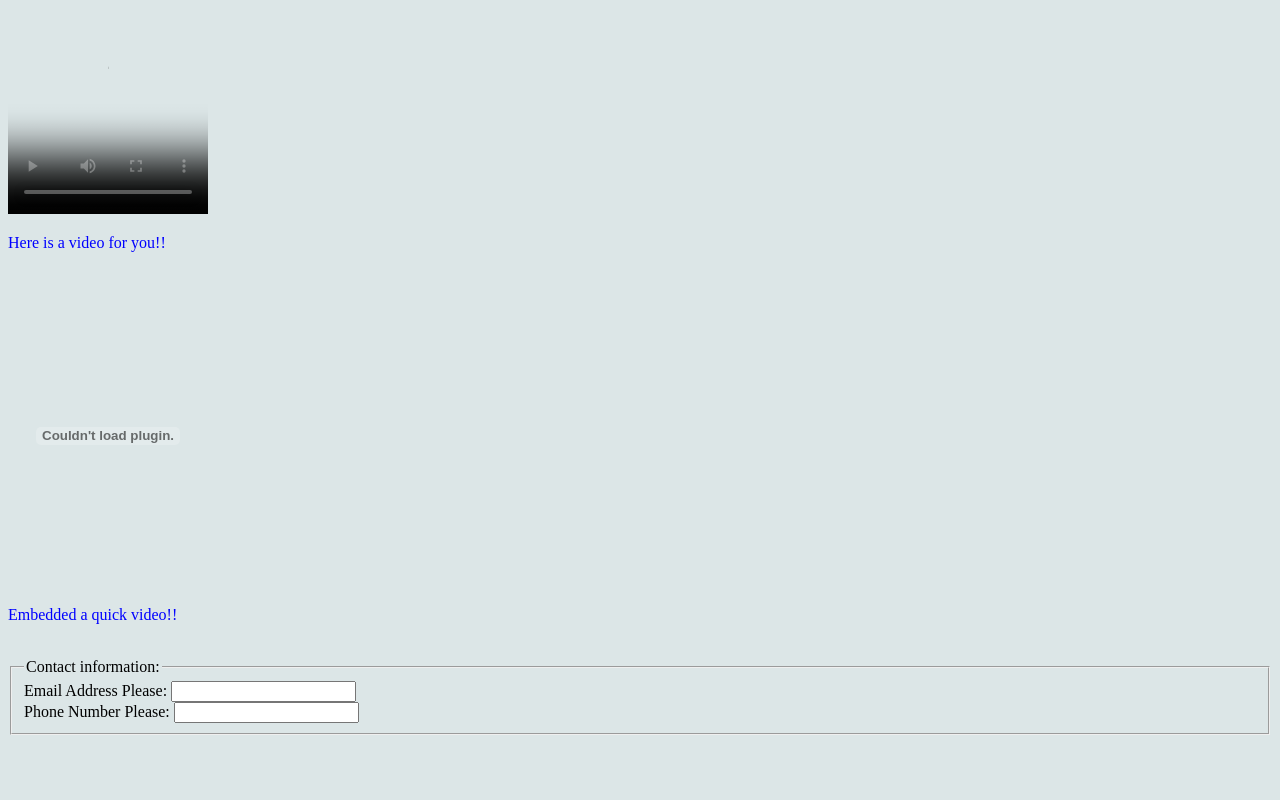
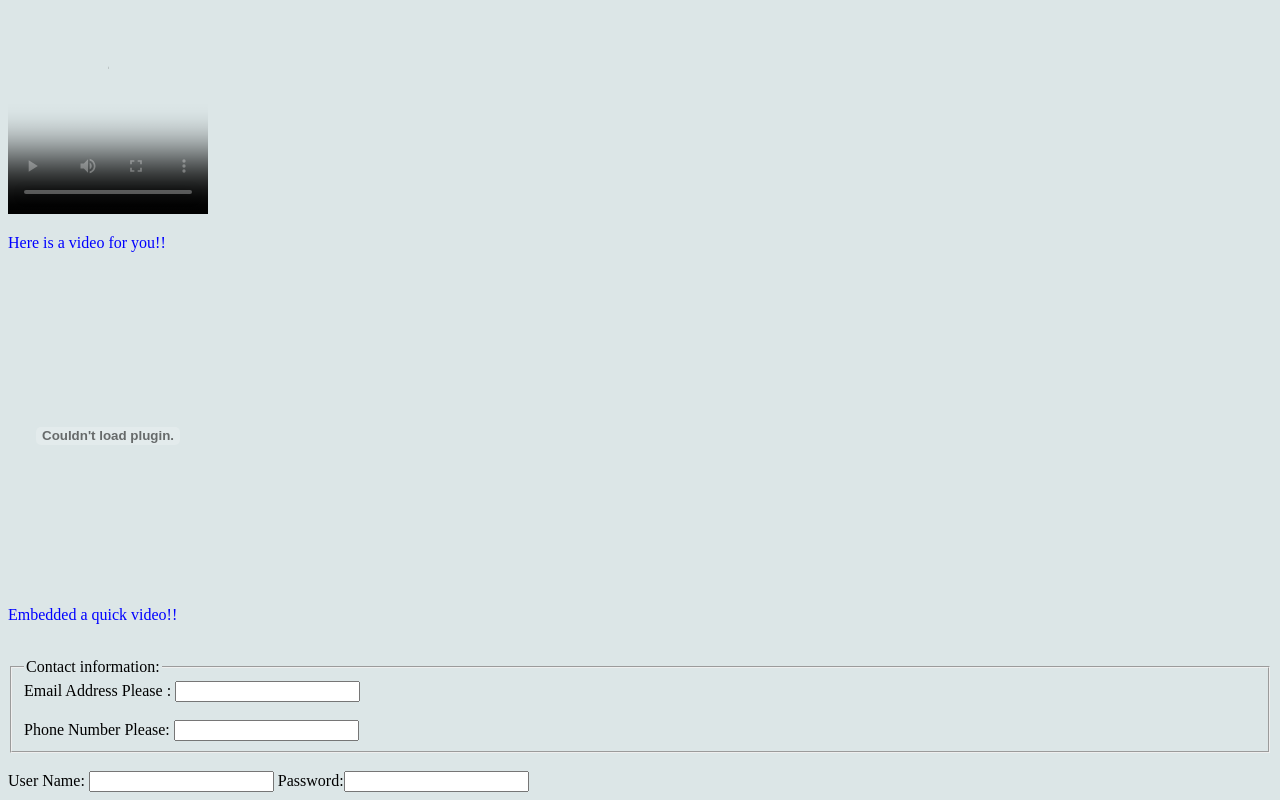
Before and after one commit to Adriantutuianu/Advanced-HTML-Course, a plain HTML site: page index.html in a window 1280 px wide. Shown: the part 1445-2245 px from the top of the page. Before the commit the page ends 2188 px from the top, so only its background shows below. Drawn offline with Linux system fonts and the light colour scheme; grey boxes are pictures that could not be loaded.

Commit message:
Input Username Password

```diff
--- a/index.html
+++ b/index.html
@@ -128,9 +128,15 @@
 		<form>
 			<fieldset size="30">
 				<legend>Contact information:</legend>
-				Email Address Please: <input type="text"><br>
-				Phone Number Please: <input type="text"><br>
+				Email Address Please : <input type="text"><br><br>
+				Phone  Number Please: <input type="text"><br>
 			</fieldset>
+			<br>
+			<!--Input-->
+			<form>
+				User Name: <input type="text" required>
+				Password:<input type="text required">
+			</form>
 		</form>
 	</body>
 </html>
```
